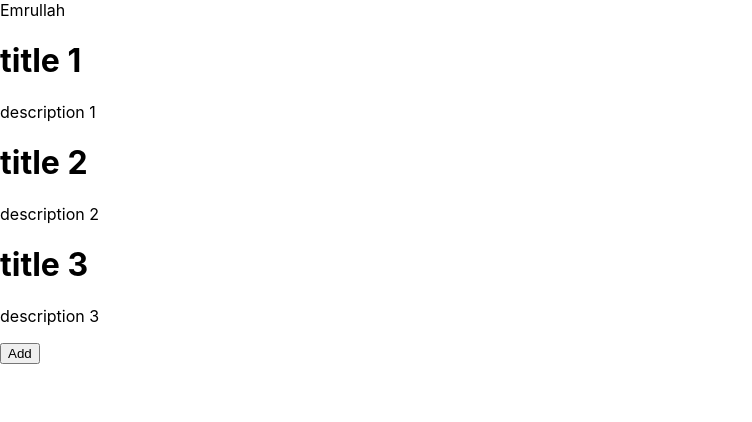
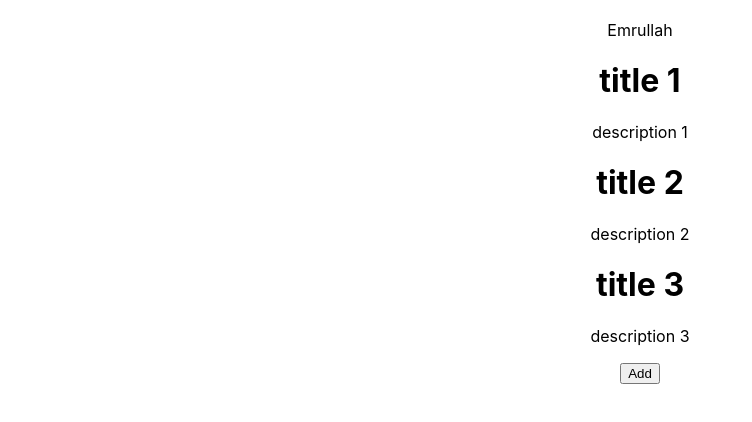
Before and after one commit to emrullahayin/reactjs-example, a React app: page / in a window 1280 px wide. Shown: the whole page, without its empty margins (0-752 px from the left). Built offline with nearby package versions, Linux system fonts and the light colour scheme.

Commit message:
css update

```diff
--- a/src/components/App.js
+++ b/src/components/App.js
@@ -23,7 +23,6 @@ class App extends Component {
       title: "title 4",
       description: "description 4"
     });
-    console.log(news)
   };
   render() {
     return (
--- a/src/components/NewsForm.js
+++ b/src/components/NewsForm.js
@@ -4,6 +4,7 @@ export class NewsForm extends Component {
   constructor(props) {
     super();
   }
+
   addButton = () => {
     this.props.addNews();
   }
--- a/src/index.css
+++ b/src/index.css
@@ -9,3 +9,8 @@ body {
 code {
     font-family: source-code-pro, Menlo, Monaco, Consolas, "Courier New", monospace;
 }
+
+.App{
+    text-align: center;
+    padding: 20px;
+}
```
